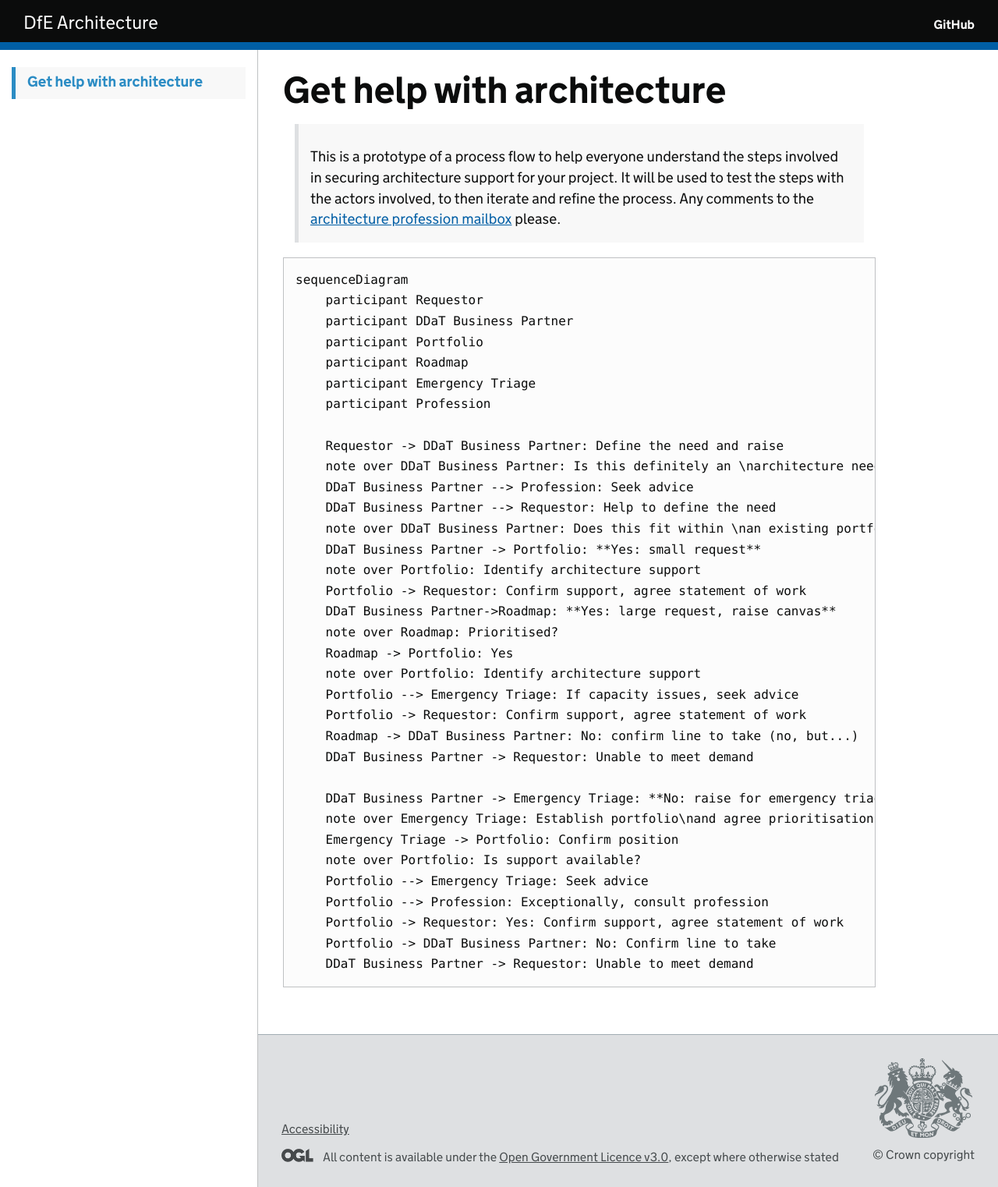
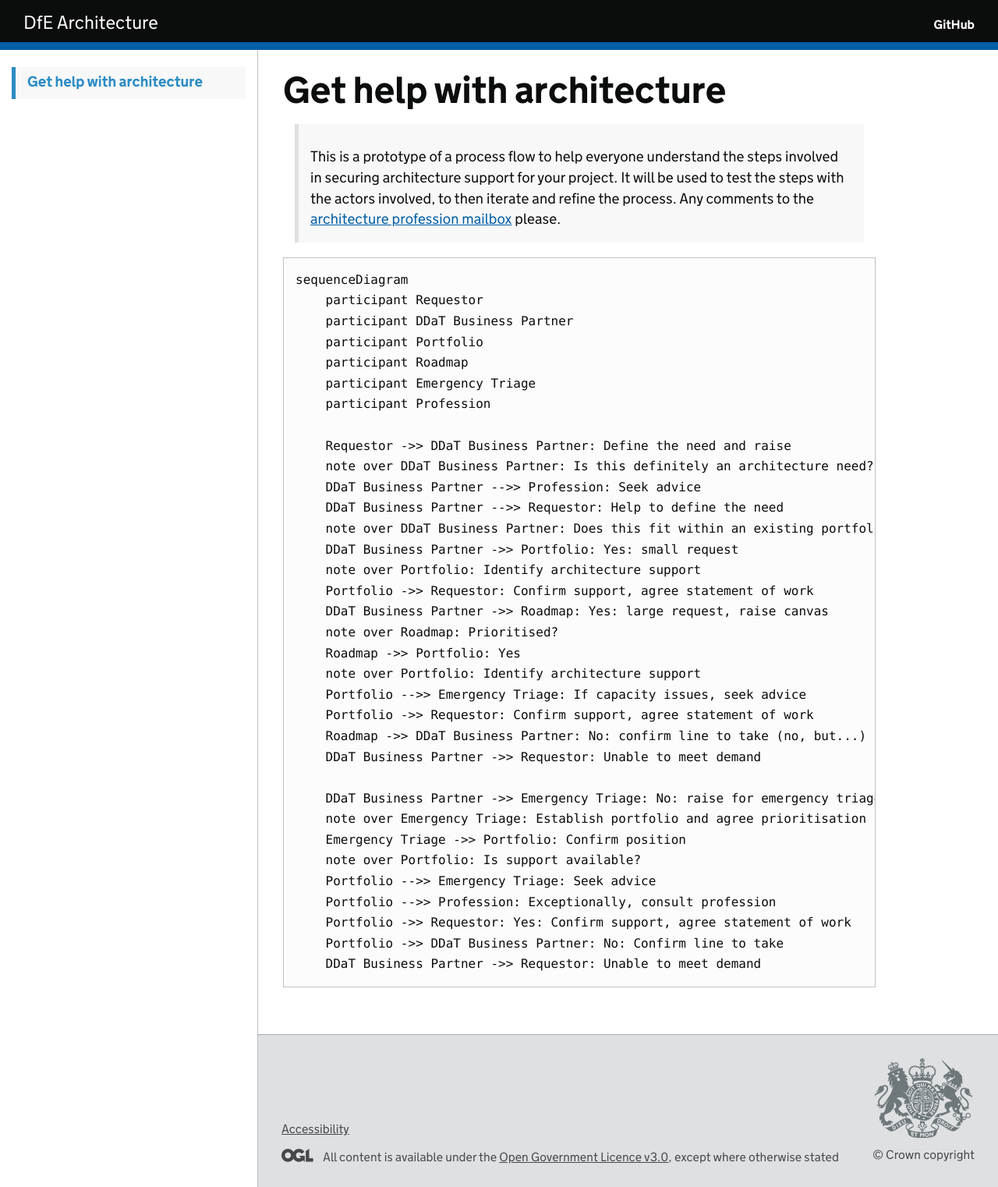
Before and after one commit to DFE-Digital/architecture, a Jekyll site: the page built from profession/get-help-with-architecture.md, in a window 1280 px wide. Shown: the whole page at 78% size. Built offline with Jekyll 4.4.1, drawn with Linux system fonts in a browser that asks for light colours; our own code applies the rules of GitHub Pages for plain Markdown files.

Commit message:
Update get-help-with-architecture.md
Tweaks - no bold, arrows require additional >

````diff
--- a/profession/get-help-with-architecture.md
+++ b/profession/get-help-with-architecture.md
@@ -17,30 +17,30 @@ sequenceDiagram
     participant Emergency Triage
     participant Profession
 
-    Requestor -> DDaT Business Partner: Define the need and raise
-    note over DDaT Business Partner: Is this definitely an \narchitecture need?
-    DDaT Business Partner --> Profession: Seek advice
-    DDaT Business Partner --> Requestor: Help to define the need
-    note over DDaT Business Partner: Does this fit within \nan existing portfolio?
-    DDaT Business Partner -> Portfolio: **Yes: small request**
+    Requestor ->> DDaT Business Partner: Define the need and raise
+    note over DDaT Business Partner: Is this definitely an architecture need?
+    DDaT Business Partner -->> Profession: Seek advice
+    DDaT Business Partner -->> Requestor: Help to define the need
+    note over DDaT Business Partner: Does this fit within an existing portfolio?
+    DDaT Business Partner ->> Portfolio: Yes: small request
     note over Portfolio: Identify architecture support
-    Portfolio -> Requestor: Confirm support, agree statement of work
-    DDaT Business Partner->Roadmap: **Yes: large request, raise canvas**
+    Portfolio ->> Requestor: Confirm support, agree statement of work
+    DDaT Business Partner ->> Roadmap: Yes: large request, raise canvas
     note over Roadmap: Prioritised?
-    Roadmap -> Portfolio: Yes
+    Roadmap ->> Portfolio: Yes
     note over Portfolio: Identify architecture support
-    Portfolio --> Emergency Triage: If capacity issues, seek advice
-    Portfolio -> Requestor: Confirm support, agree statement of work
-    Roadmap -> DDaT Business Partner: No: confirm line to take (no, but...)
-    DDaT Business Partner -> Requestor: Unable to meet demand
+    Portfolio -->> Emergency Triage: If capacity issues, seek advice
+    Portfolio ->> Requestor: Confirm support, agree statement of work
+    Roadmap ->> DDaT Business Partner: No: confirm line to take (no, but...)
+    DDaT Business Partner ->> Requestor: Unable to meet demand
 
-    DDaT Business Partner -> Emergency Triage: **No: raise for emergency triage**
-    note over Emergency Triage: Establish portfolio\nand agree prioritisation
-    Emergency Triage -> Portfolio: Confirm position
+    DDaT Business Partner ->> Emergency Triage: No: raise for emergency triage
+    note over Emergency Triage: Establish portfolio and agree prioritisation
+    Emergency Triage ->> Portfolio: Confirm position
     note over Portfolio: Is support available?
-    Portfolio --> Emergency Triage: Seek advice
-    Portfolio --> Profession: Exceptionally, consult profession
-    Portfolio -> Requestor: Yes: Confirm support, agree statement of work
-    Portfolio -> DDaT Business Partner: No: Confirm line to take
-    DDaT Business Partner -> Requestor: Unable to meet demand
+    Portfolio -->> Emergency Triage: Seek advice
+    Portfolio -->> Profession: Exceptionally, consult profession
+    Portfolio ->> Requestor: Yes: Confirm support, agree statement of work
+    Portfolio ->> DDaT Business Partner: No: Confirm line to take
+    DDaT Business Partner ->> Requestor: Unable to meet demand
 ```
````
